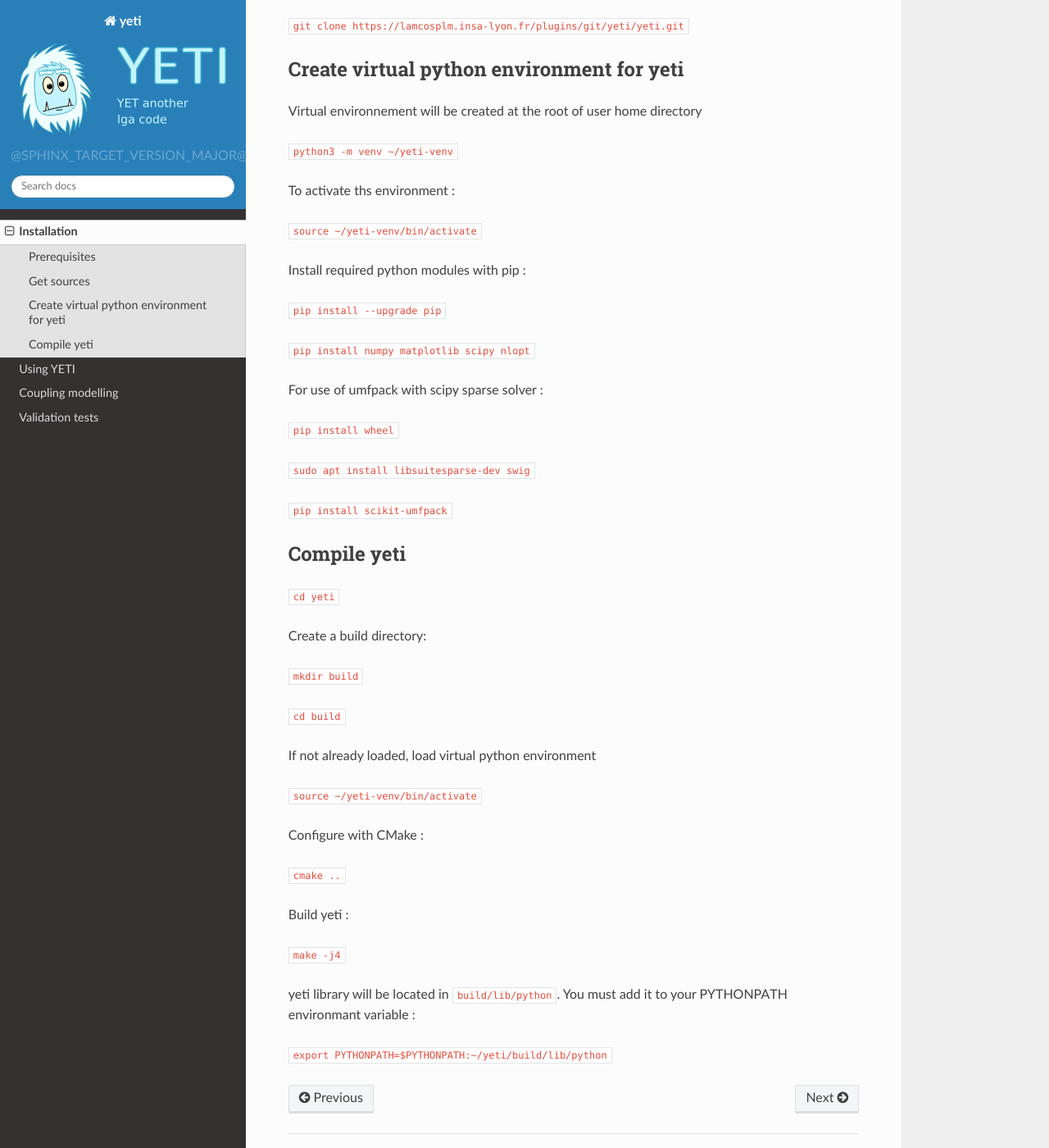
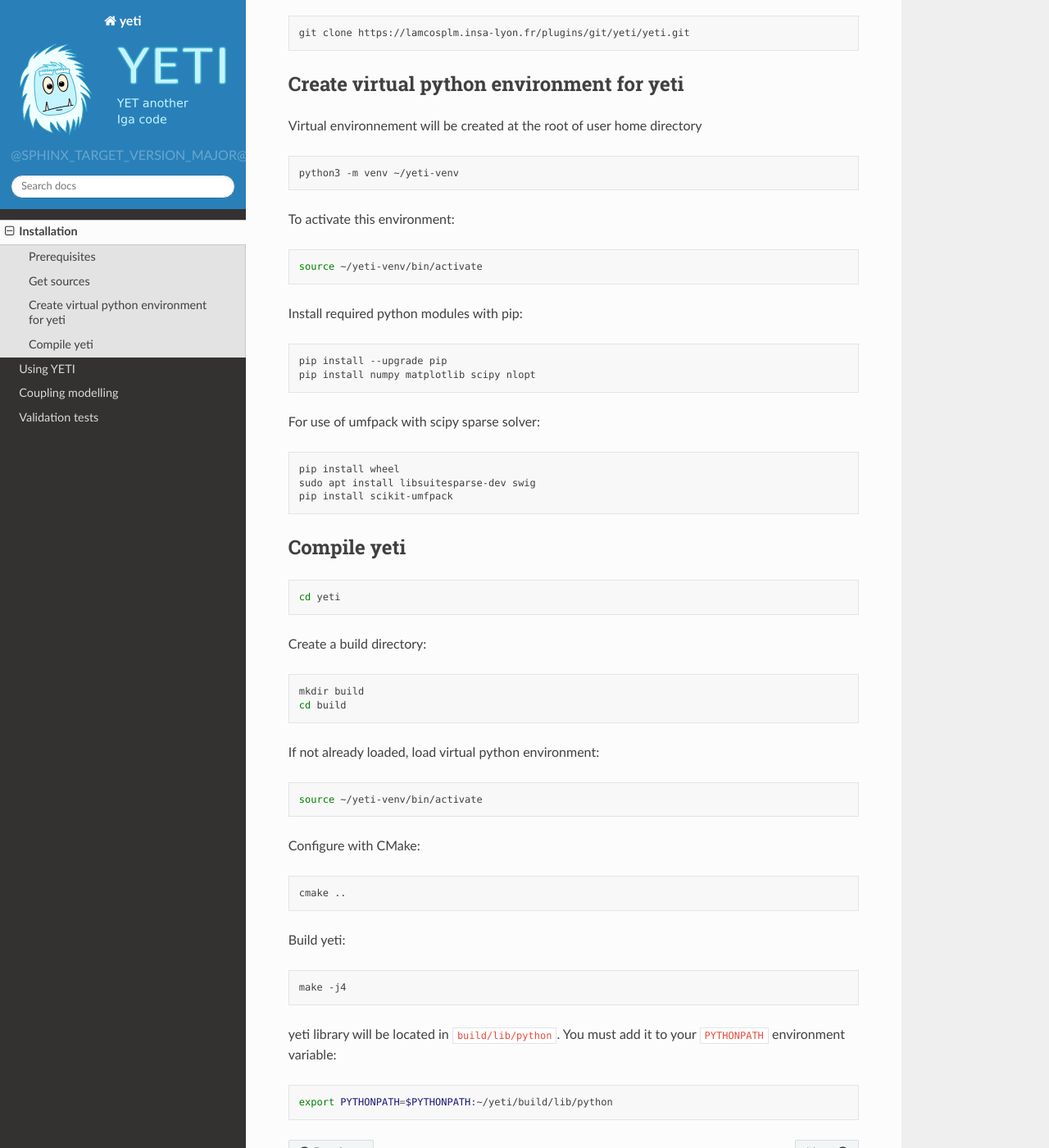
Before and after one commit to arnaudduval/yeti, a Sphinx documentation site: the page built from doc/source/usage/installation.rst, in a window 1280 px wide and 1400 px high, scrolled down 620 px. Shown: the whole window at 82% size. Built offline with Sphinx 7.4.7 and the Read the Docs theme 2.0.0, drawn with Linux system fonts in a browser that asks for light colours; some of the changed lines change nothing that is shown.

Commit message:
Improve style of bash commands in documentation

```diff
--- a/doc/source/usage/installation.rst
+++ b/doc/source/usage/installation.rst
@@ -16,7 +16,7 @@ For a Ubuntu 20.04 distribution, the following packages are required :
  - git
  - gfortran
  - gcc
- - cmake (minimum version 3.21 is required, a quick guide to build cmake 2.24 is available :ref:`here <buildcmake>`.
+ - cmake (minimum version 3.21 is required, a quick guide to build cmake 2.24 is available :ref:`here <buildcmake>`)
 
 
 
@@ -24,57 +24,76 @@ Get sources
 ***********
 With git :
 
-``git clone https://lamcosplm.insa-lyon.fr/plugins/git/yeti/yeti.git``
+..  code-block:: bash
+
+    git clone https://lamcosplm.insa-lyon.fr/plugins/git/yeti/yeti.git
 
 Create virtual python environment for yeti
 ******************************************
 
 Virtual environnement will be created at the root of user home directory
 
-``python3 -m venv ~/yeti-venv``
+.. code-block:: bash
 
-To activate ths environment :
+    python3 -m venv ~/yeti-venv
 
-``source ~/yeti-venv/bin/activate``
+To activate this environment:
 
-Install required python modules with pip :
+.. code-block:: bash
 
-``pip install --upgrade pip``
+    source ~/yeti-venv/bin/activate
 
-``pip install numpy matplotlib scipy nlopt``
+Install required python modules with pip:
 
-For use of umfpack with scipy sparse solver :
+..  code-block:: bash
 
-``pip install wheel``
+    pip install --upgrade pip
+    pip install numpy matplotlib scipy nlopt
 
-``sudo apt install libsuitesparse-dev swig``
 
-``pip install scikit-umfpack``
+For use of umfpack with scipy sparse solver:
+
+..  code-block:: bash
+
+    pip install wheel
+    sudo apt install libsuitesparse-dev swig
+    pip install scikit-umfpack
 
 
 Compile yeti
 ************
 
-``cd yeti``
+..  code-block:: bash
+
+    cd yeti
 
 Create a build directory:
 
-``mkdir build``
+..  code-block:: bash
 
-``cd build``
+    mkdir build
+    cd build
 
-If not already loaded, load virtual python environment
+If not already loaded, load virtual python environment:
 
-``source ~/yeti-venv/bin/activate``
+..  code-block:: bash
 
-Configure with CMake :
+    source ~/yeti-venv/bin/activate
 
-``cmake ..``
+Configure with CMake:
 
-Build yeti :
+..  code-block:: bash
 
-``make -j4``
+    cmake ..
 
-yeti library will be located in ``build/lib/python``. You must add it to your PYTHONPATH environmant variable :
+Build yeti:
 
-``export PYTHONPATH=$PYTHONPATH:~/yeti/build/lib/python``
+..  code-block:: bash
+
+    make -j4
+
+yeti library will be located in :file:`build/lib/python`. You must add it to your ``PYTHONPATH`` environment variable:
+
+..  code-block:: bash
+
+    export PYTHONPATH=$PYTHONPATH:~/yeti/build/lib/python
```
